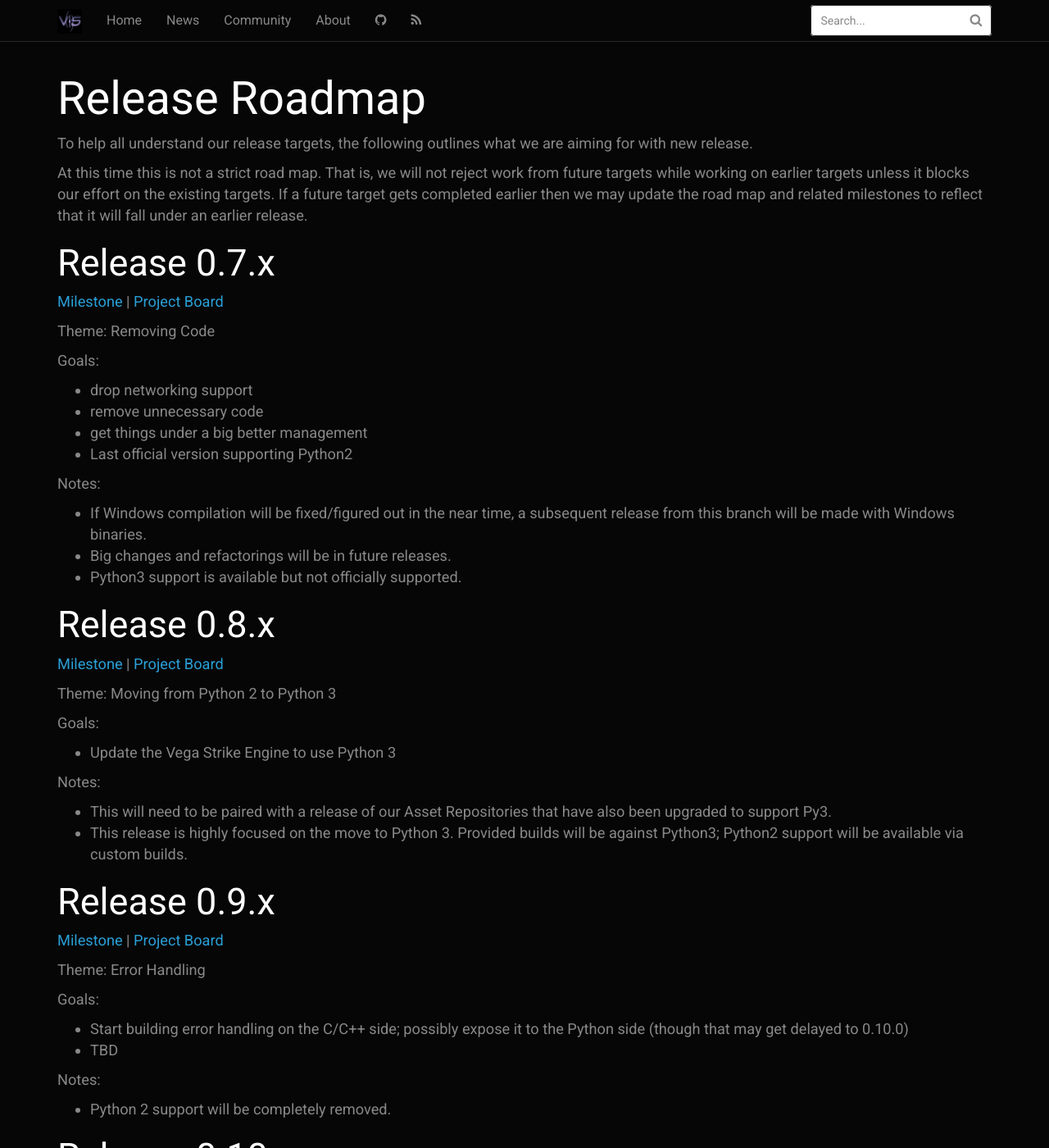
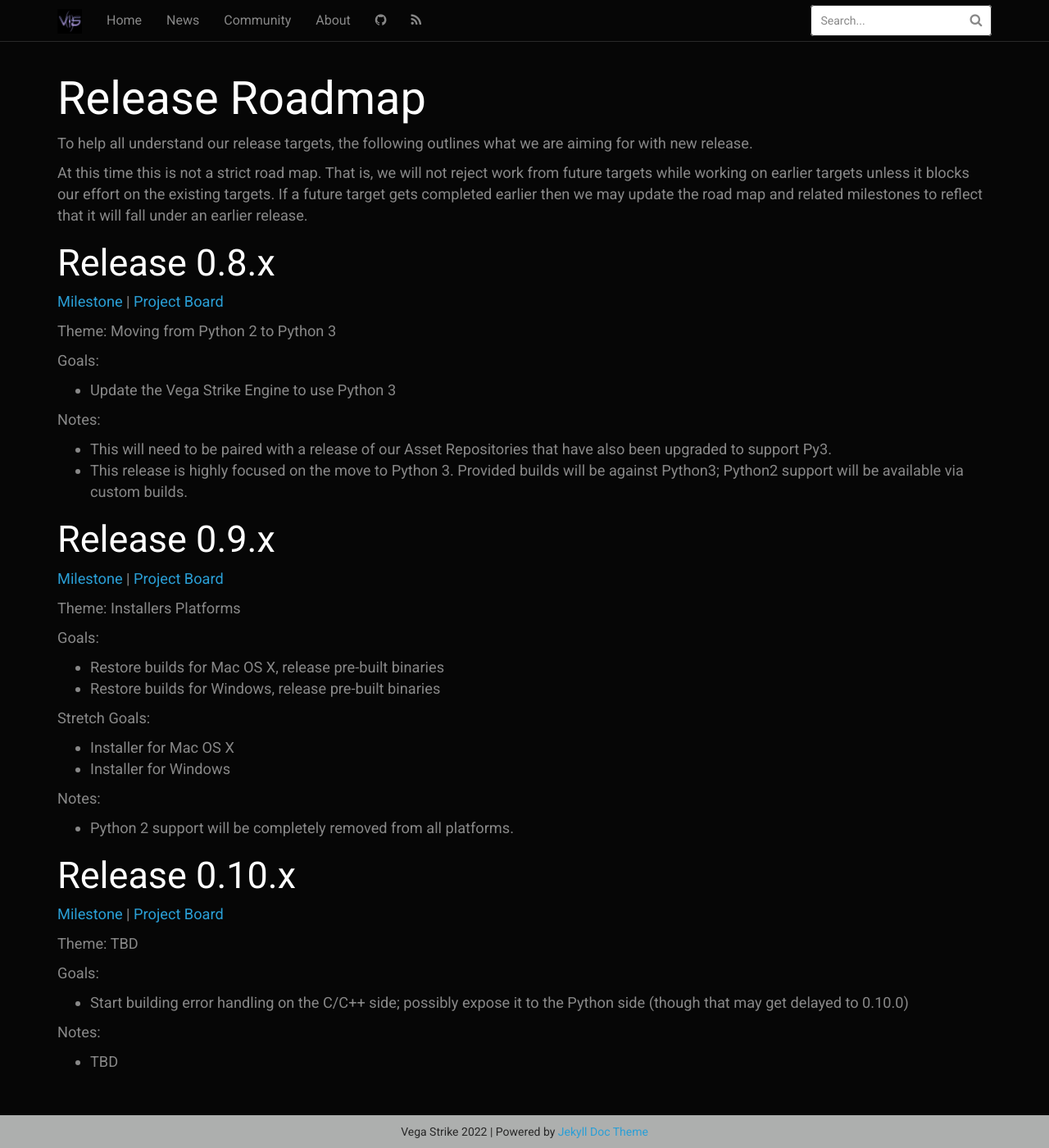
Before and after one commit to vegastrike/vegastrike.github.io, a Jekyll site: the page built from assets/roadmap.md, in a window 1280 px wide and 1400 px high. Shown: the whole window at 82% size. Built offline with Jekyll 4.4.1, drawn with Linux system fonts in a browser that asks for light colours.

Commit message:
Enhancement: 0.8.0 Release Announcement

```diff
--- a/assets/roadmap.md
+++ b/assets/roadmap.md
@@ -7,22 +7,6 @@
 To help all understand our release targets, the following outlines what we are aiming for with new release.
 
 At this time this is not a strict road map. That is, we will not reject work from future targets while working on earlier targets unless it blocks our effort on the existing targets. If a future target gets completed earlier then we may update the road map and related milestones to reflect that it will fall under an earlier release.
-
-## Release 0.7.x
-[Milestone](https://github.com/vegastrike/Vega-Strike-Engine-Source/milestone/2) | [Project Board](https://github.com/orgs/vegastrike/projects/10)
-
-Theme: Removing Code
-
-Goals:
-- drop networking support
-- remove unnecessary code
-- get things under a big better management
-- Last official version supporting Python2
-
-Notes:
-- If Windows compilation will be fixed/figured out in the near time, a subsequent release from this branch will be made with Windows binaries.
-- Big changes and refactorings will be in future releases.
-- Python3 support is available but not officially supported.
 
 ## Release 0.8.x
 [Milestone](https://github.com/vegastrike/Vega-Strike-Engine-Source/milestone/3) | [Project Board](https://github.com/orgs/vegastrike/projects/11)
@@ -39,14 +23,18 @@
 ## Release 0.9.x
 [Milestone](https://github.com/vegastrike/Vega-Strike-Engine-Source/milestone/5) | [Project Board](https://github.com/orgs/vegastrike/projects/12)
 
-Theme: Error Handling
+Theme: Installers Platforms
 
 Goals:
-- Start building error handling on the C/C++ side; possibly expose it to the Python side (though that may get delayed to 0.10.0)
-- TBD
+- Restore builds for Mac OS X, release pre-built binaries
+- Restore builds for Windows, release pre-built binaries
+
+Stretch Goals:
+- Installer for Mac OS X
+- Installer for Windows
 
 Notes:
-- Python 2 support will be completely removed.
+- Python 2 support will be completely removed from all platforms.
 
 ## Release 0.10.x
 [Milestone]() | [Project Board]()
@@ -54,7 +42,7 @@
 Theme: TBD
 
 Goals:
-- TBD
+- Start building error handling on the C/C++ side; possibly expose it to the Python side (though that may get delayed to 0.10.0)
 
 Notes:
 - TBD
```
Also changed, not shown: _posts/2022-03-24-vegastrike-0.8.0-release.md (added, +70 -0 lines), assets/installation.md (+15 -8 lines).
